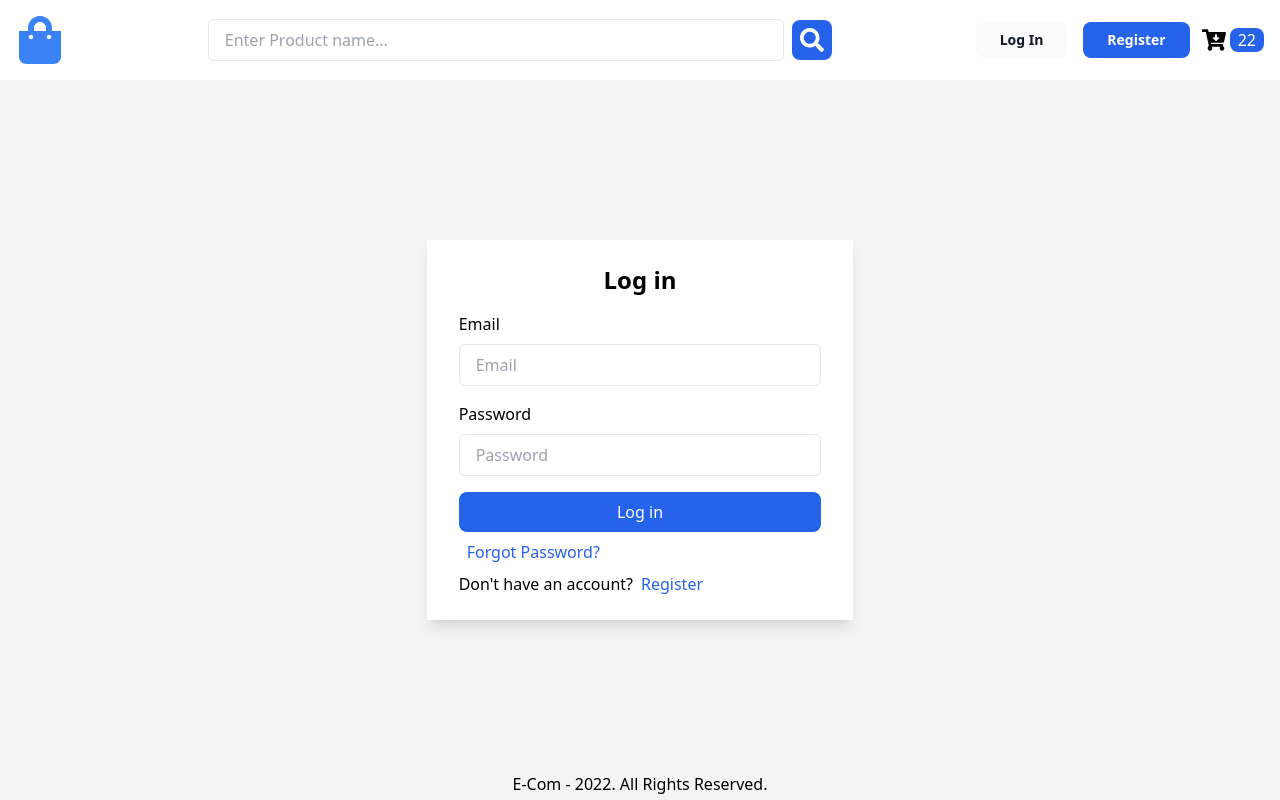
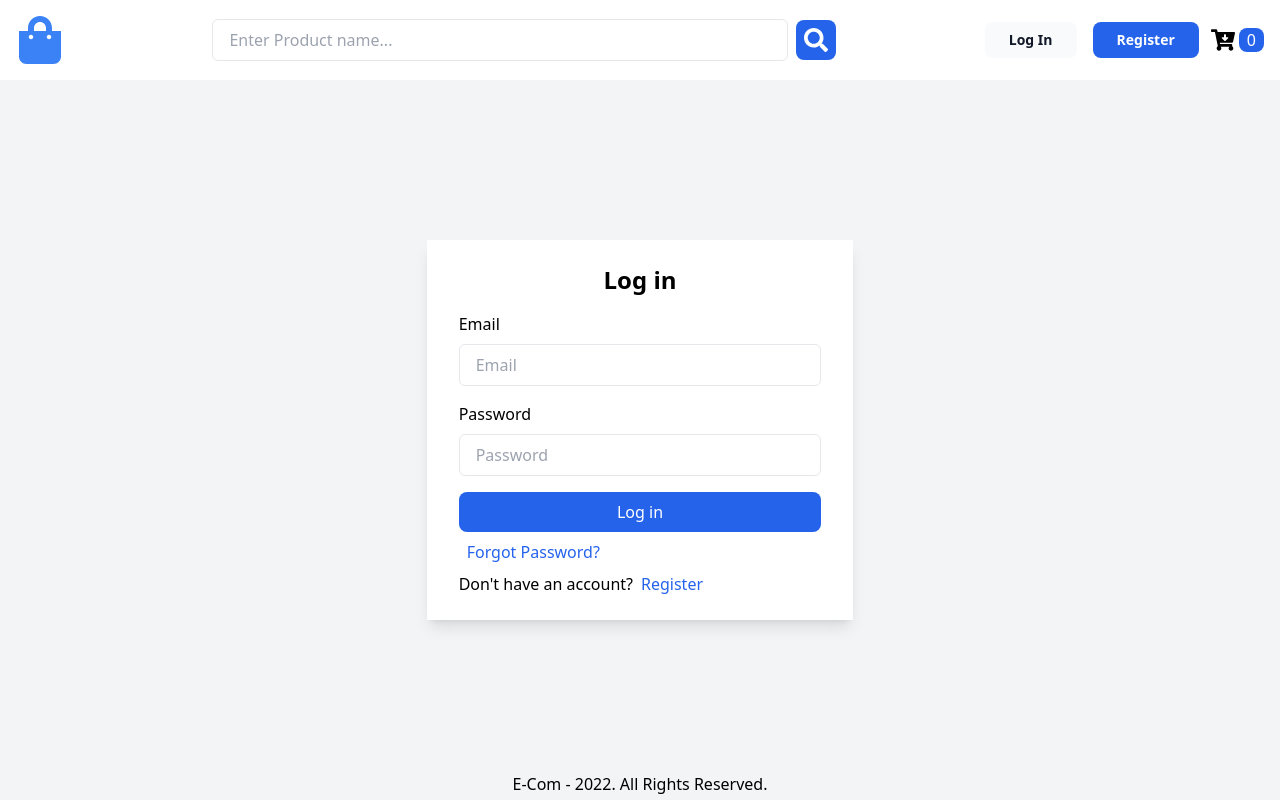
Before and after one commit to ikizey/react-ts-ecom, a React (Create React App) app: page /login in a window 1280 px wide. Built offline with nearby package versions, Linux system fonts and the light colour scheme; no server answers.

Commit message:
add addItem to product button. add cart amount in header.

```diff
--- a/src/components/layout/Header.tsx
+++ b/src/components/layout/Header.tsx
@@ -4,9 +4,11 @@ import { FaShoppingBag, FaSearch, FaCartArrowDown } from 'react-icons/fa';
 import { Link } from 'react-router-dom';
 import { auth } from '../../firebase';
 import { AuthContext } from '../../store/AuthContext';
+import { CartContext } from '../../store/CartContext';
 
 const Header = () => {
   const { currentUser } = useContext(AuthContext);
+  const { amount } = useContext(CartContext);
 
   const logOut = () => {
     signOut(auth);
@@ -59,7 +61,7 @@ const Header = () => {
           className='px-2 bg-blue-600 rounded-lg text-white font-medium text-medium cursor-pointer'
           id='cart-count'
         >
-          22
+          {amount}
         </span>
       </div>
     </nav>
--- a/src/pages/Product.tsx
+++ b/src/pages/Product.tsx
@@ -1,8 +1,10 @@
-import React from 'react';
+import React, { useContext } from 'react';
 import { FaCartArrowDown } from 'react-icons/fa';
+import { CartContext } from '../store/CartContext';
 import { ProductType } from '../types/Product.types';
 
-const Product = ({ imageURL, brand, name, price }: ProductType) => {
+const Product = ({ id, imageURL, brand, name, price }: ProductType) => {
+  const { addItem } = useContext(CartContext);
   return (
     <section className='max-w-sm rounded overflow-hidden shadow-lg flex flex-col'>
       <img
@@ -17,7 +19,10 @@ const Product = ({ imageURL, brand, name, price }: ProductType) => {
       </div>
       <div className='flex justify-between items-center'>
         <div className='px-6 pt-4 pb-2'>&euro;{price}</div>
-        <FaCartArrowDown className='cursor-pointer w-7 h-7 text-green-600 hover:text-green-900 mr-6 mb-1' />
+        <FaCartArrowDown
+          onClick={() => addItem({ productId: id, amount: 1 })}
+          className='cursor-pointer w-7 h-7 text-green-600 hover:text-green-900 mr-6 mb-1'
+        />
       </div>
     </section>
   );
```
